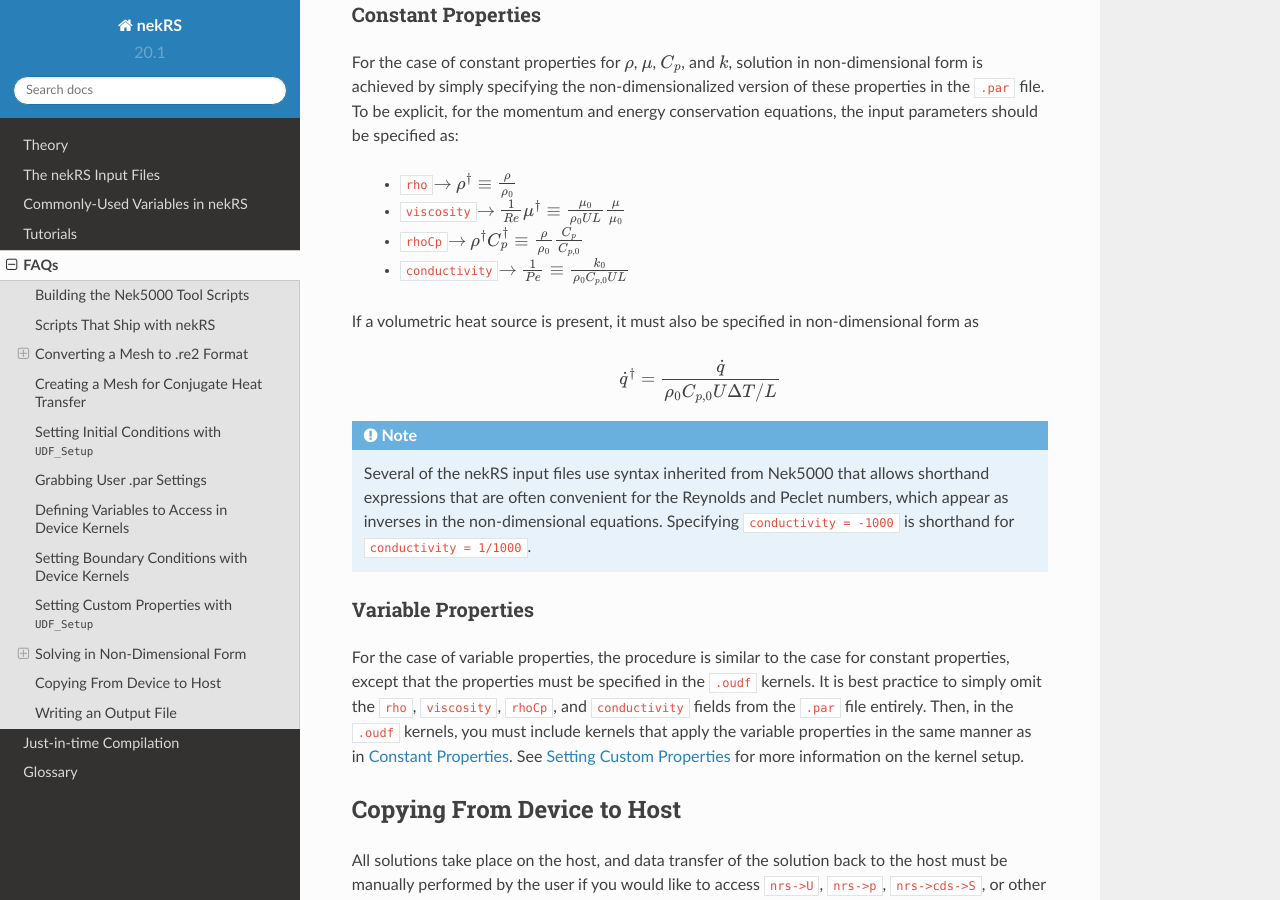
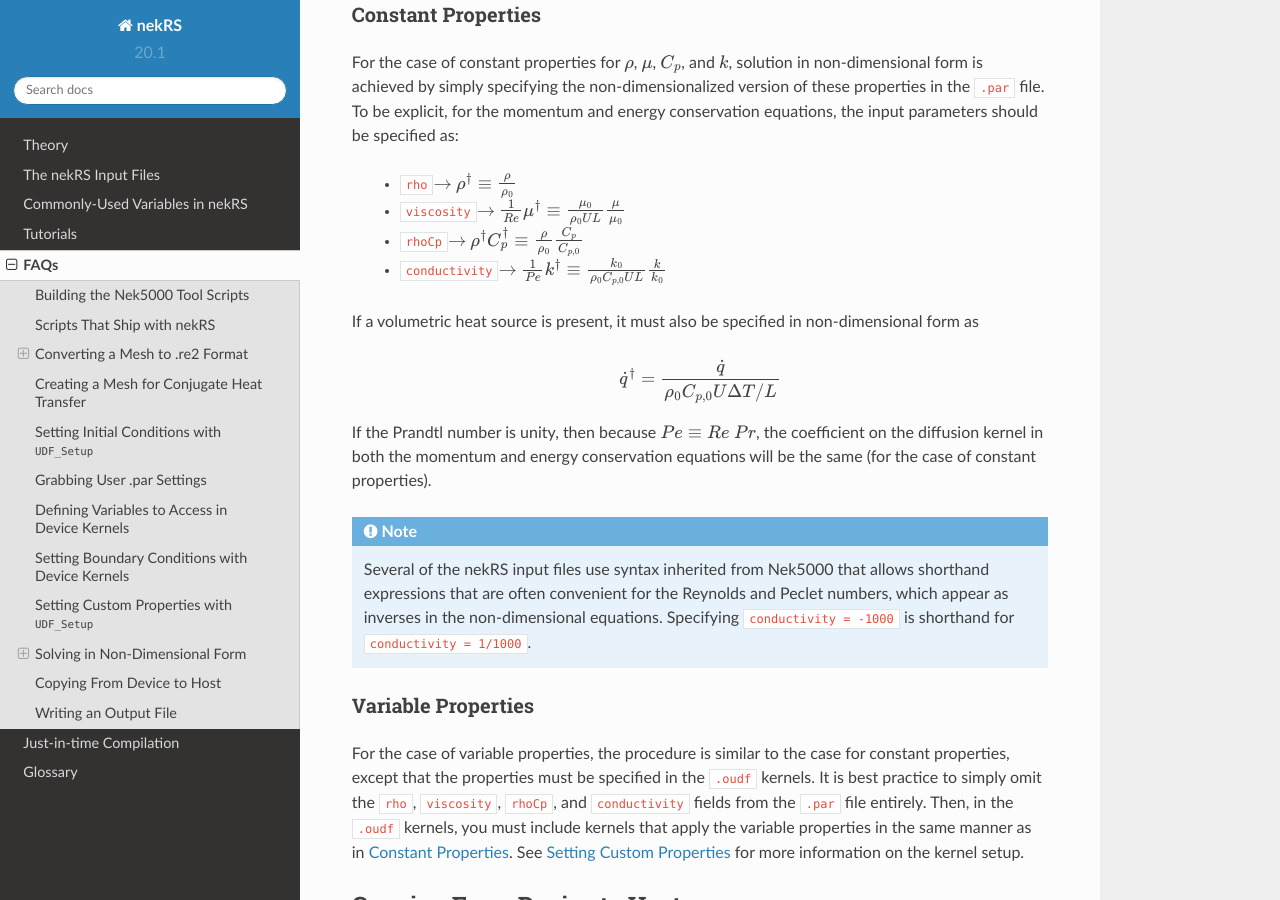
Before and after one commit to aprilnovak/nekRSDoc, a Sphinx documentation site: the page built from source/detailed_usage.rst, in a window 1280 px wide and 900 px high, scrolled down 11751 px. Built offline with Sphinx 7.4.7 and the Read the Docs theme 2.0.0, drawn with Linux system fonts in a browser that asks for light colours.

Commit message:
Add comment about Pr.

```diff
--- a/source/detailed_usage.rst
+++ b/source/detailed_usage.rst
@@ -647,7 +647,7 @@ for the momentum and energy conservation equations, the input parameters should
   * ``rho``:math:`\rightarrow` :math:`\rho^\dagger\equiv\frac{\rho}{\rho_0}`
   * ``viscosity``:math:`\rightarrow` :math:`\frac{1}{Re}\mu^\dagger\equiv\frac{\mu_0}{\rho_0UL}\frac{\mu}{\mu_0}`
   * ``rhoCp``:math:`\rightarrow` :math:`\rho^\dagger C_p^\dagger\equiv\frac{\rho}{\rho_0}\frac{C_p}{C_{p,0}}`
-  * ``conductivity``:math:`\rightarrow` :math:`\frac{1}{Pe}\equiv\frac{k_0}{\rho_0C_{p,0}UL}`
+  * ``conductivity``:math:`\rightarrow` :math:`\frac{1}{Pe}k^\dagger\equiv\frac{k_0}{\rho_0C_{p,0}UL}\frac{k}{k_0}`
 
 If a volumetric heat source is present, it must also be specified in non-dimensional form
 as
@@ -655,6 +655,10 @@ as
 .. math::
 
   \dot{q}^\dagger=\frac{\dot{q}}{\rho_0C_{p,0}U\Delta T/L}
+
+If the Prandtl number is unity, then because :math:`Pe\equiv Re\ Pr`, the coefficient on the
+diffusion kernel in both the momentum and energy conservation equations will be the same
+(for the case of constant properties).
 
 .. note::
 
```
